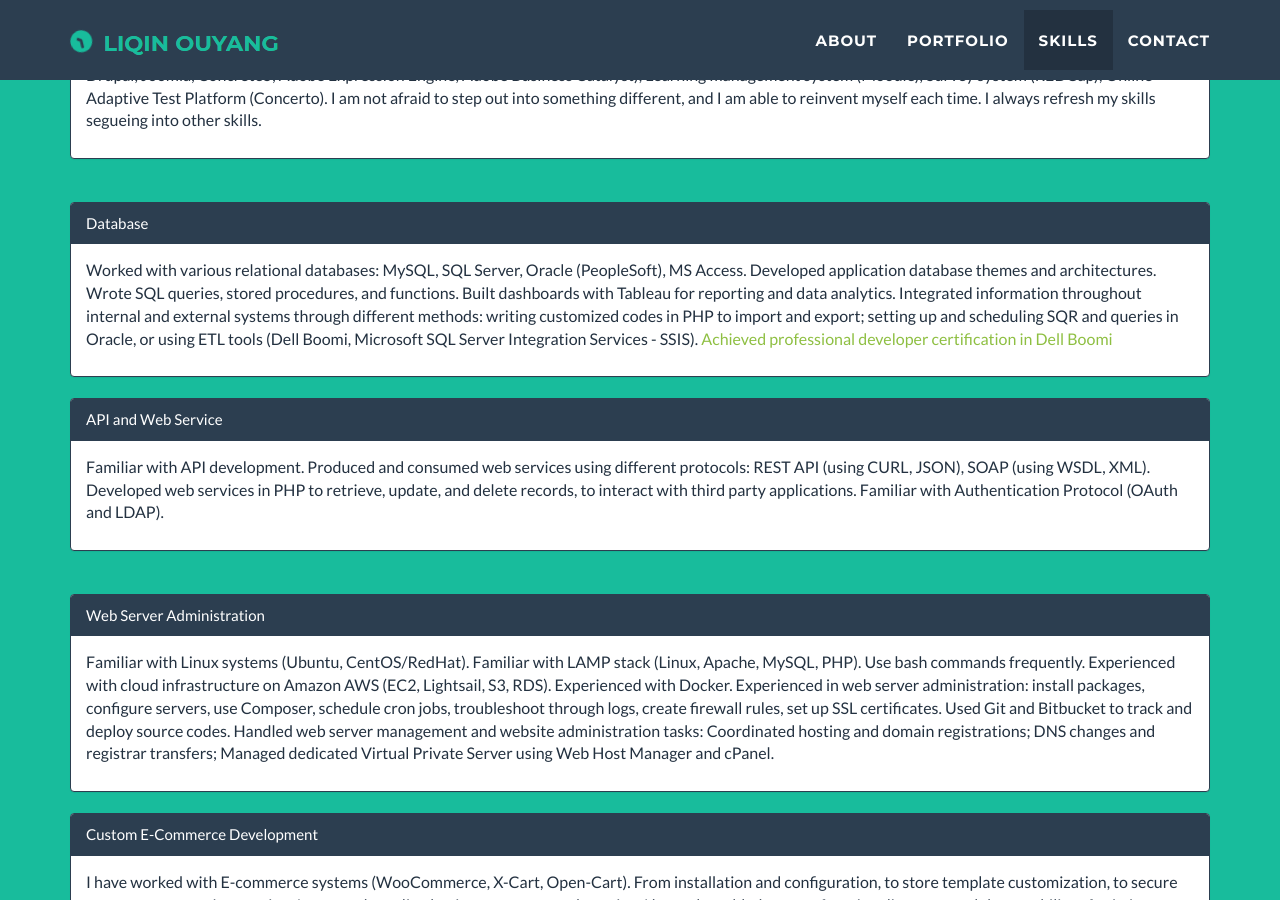
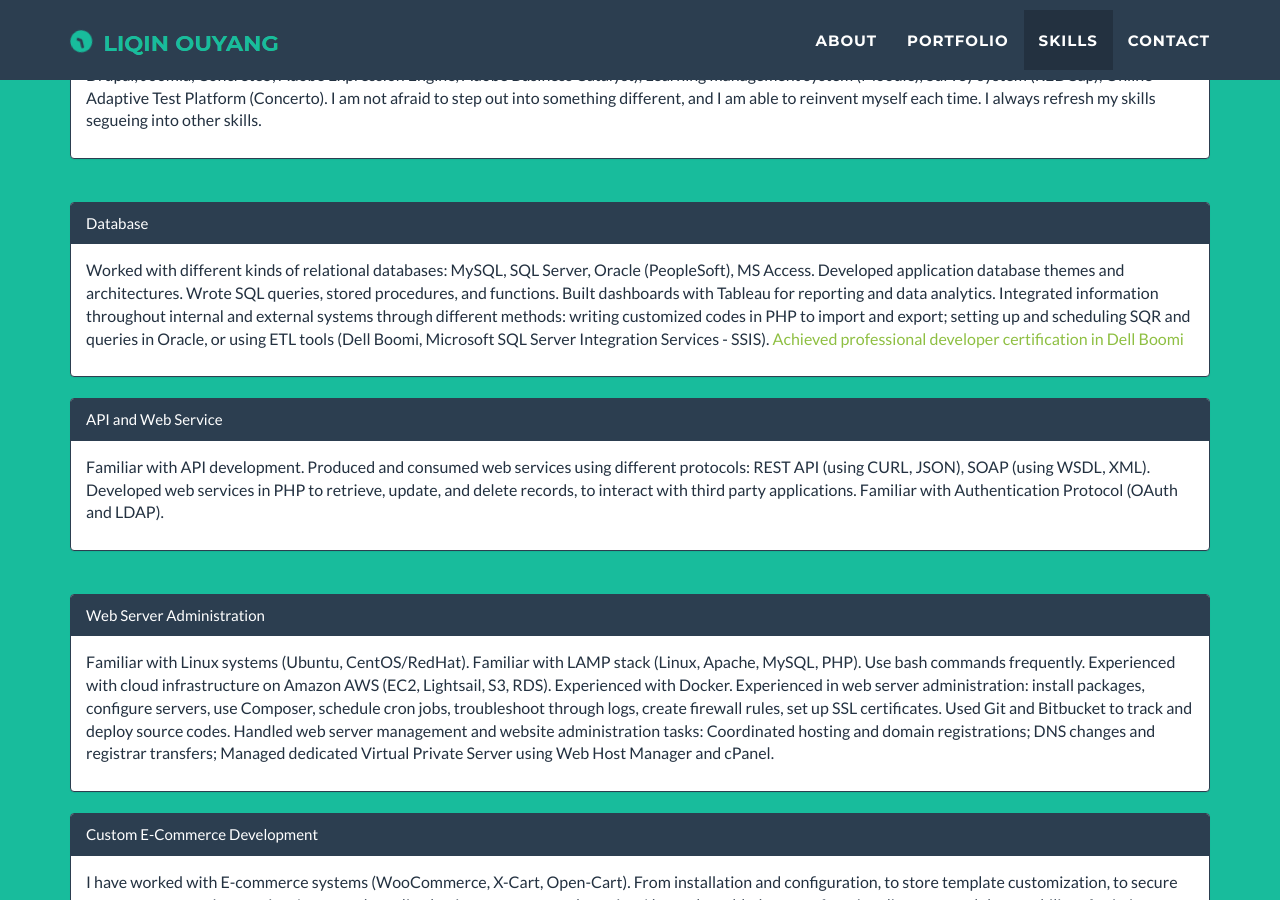
Before and after one commit to hbxtoylq/hbxtoylq.github.io, a Jekyll site: the page built from index.html, in a window 1280 px wide and 900 px high, scrolled down 3898 px. Built offline with Jekyll 4.4.1, drawn with Linux system fonts in a browser that asks for light colours; nearby versions of some CDN libraries.

Commit message:
Update about.html

```diff
--- a/_includes/about.html
+++ b/_includes/about.html
@@ -60,7 +60,7 @@
     <div class="panel panel-primary">
       <div class="panel-heading">Database</div>
      <div class="panel-body"><p style="color:#233140; font-size:16px;">
-     Worked with various relational databases: MySQL, SQL Server, Oracle (PeopleSoft), MS Access. Developed application database themes and architectures.
+     Worked with different kinds of relational databases: MySQL, SQL Server, Oracle (PeopleSoft), MS Access. Developed application database themes and architectures.
       Wrote SQL queries, stored procedures, and functions. Built dashboards with Tableau for reporting and data analytics. Integrated information throughout
       internal and external systems through different methods: writing customized codes in PHP to import and export; setting up and scheduling SQR and queries in Oracle,
       or using ETL tools (Dell Boomi, Microsoft SQL Server Integration Services - SSIS). <a href="img/reward/boomiLO.jpg"  style="color: #8ebf42" target="_blank">
```
